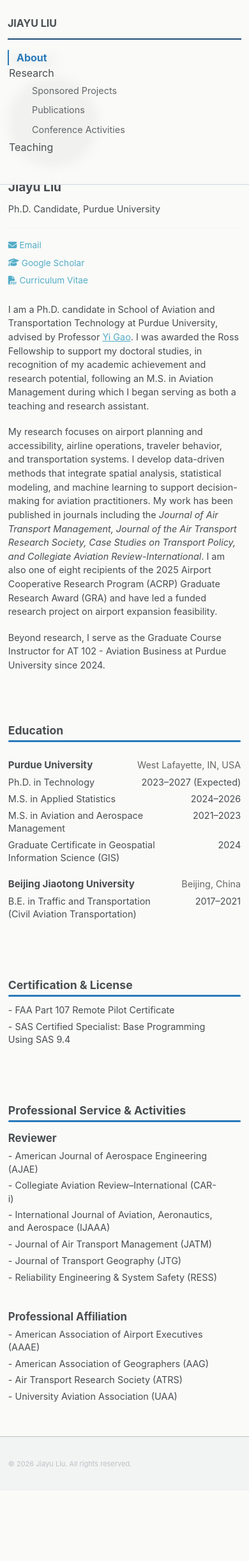
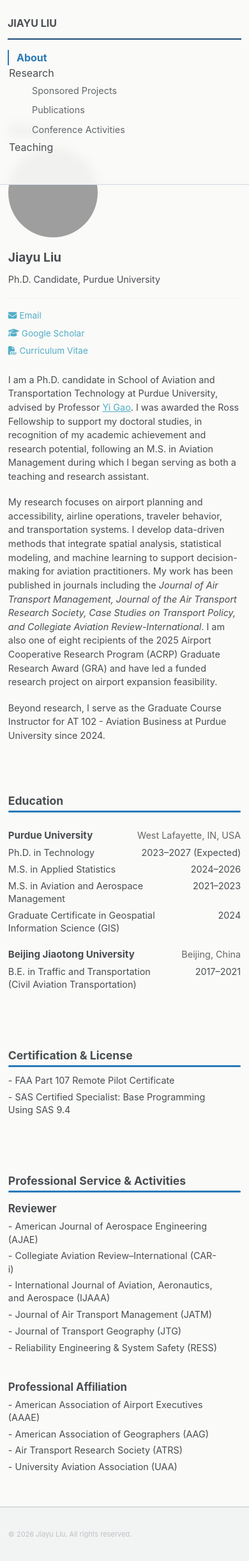
Before and after one commit to liu3309/liu3309.github.io, a Jekyll site: the page built from index.md, in a window 390 px wide. Shown: the whole page at 64% size. Built offline with Jekyll 4.4.1, drawn with Linux system fonts in a browser that asks for light colours; a script that is not in the unit is left out; before the commit the page ends 2330 px from its top, so only the background shows below that.

Commit message:
Update main.scss

```diff
--- a/assets/css/main.scss
+++ b/assets/css/main.scss
@@ -1256,6 +1256,11 @@ body {
     border-bottom: 1px solid var(--global-border-color) !important;
 
     z-index: 9999 !important;
+
+    body {
+    padding-top: 220px !important;
+  }
+
 }
 
 
@@ -2204,4 +2209,9 @@ h2#conference-activities::after,
   .left-nav {
     background: transparent !important;
   }
-}
+
+  body {
+    padding-top: 110px !important;
+  }
+
+}
```
